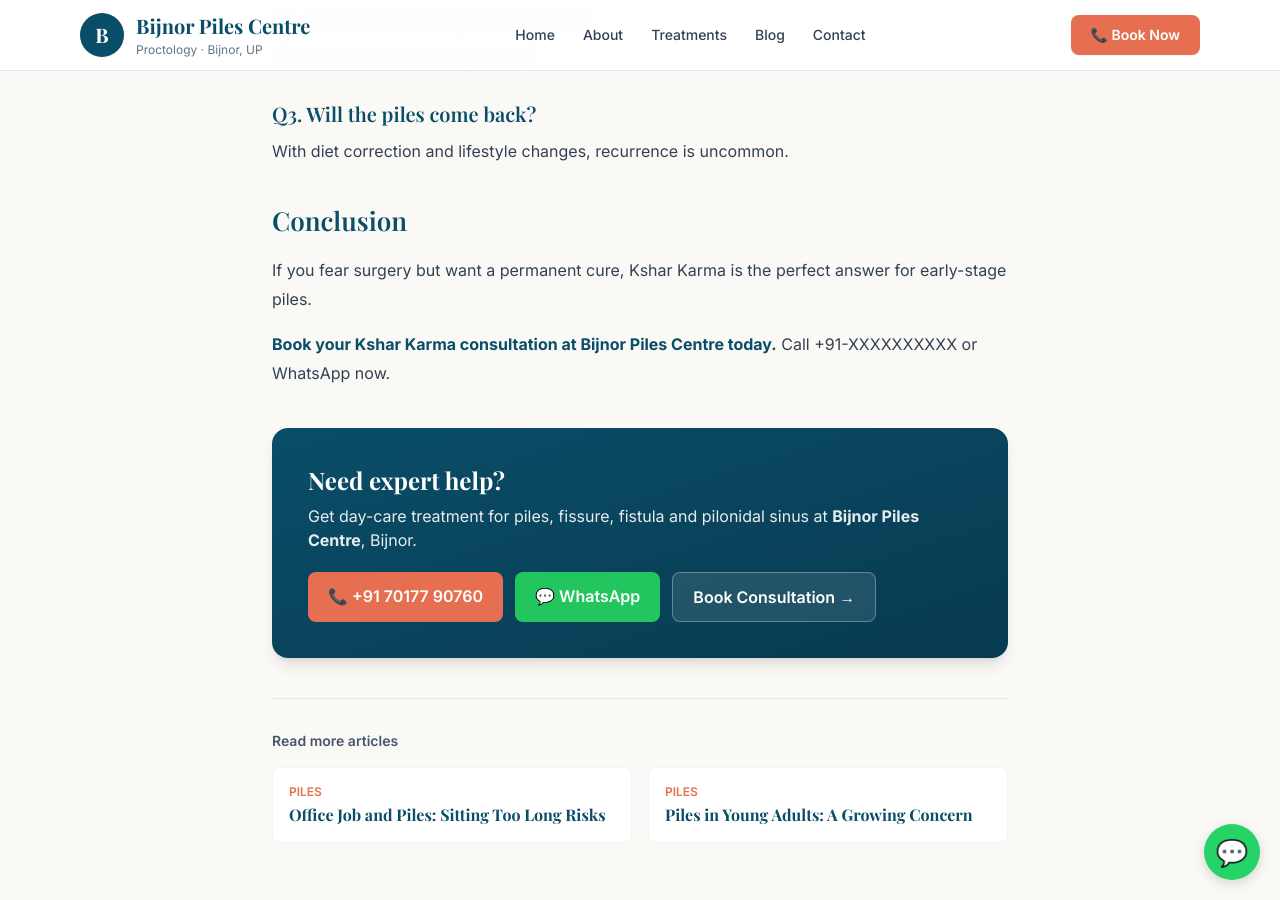
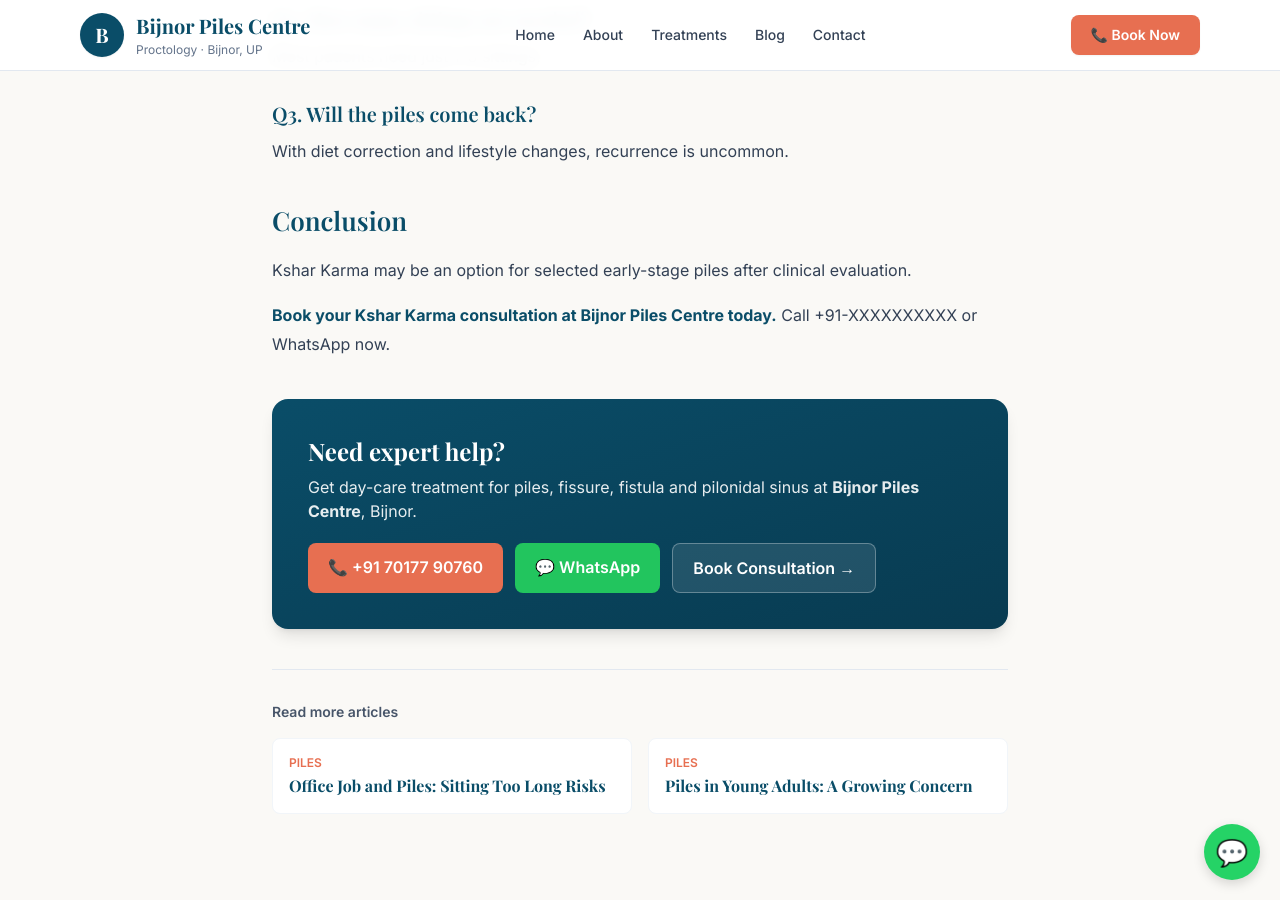
Before and after one commit to kumarparmod23/bijnorpilescentre, a Jekyll site: the page built from _posts/en/2026-04-12-kshar-karma-piles.md, in a window 1280 px wide and 900 px high, scrolled down 1751 px. Built offline with Jekyll 4.4.1, drawn with Linux system fonts in a browser that asks for light colours; nearby versions of some CDN libraries; some of the changed lines change nothing that is shown; some of the changed text lies outside the part shown.

Commit message:
Update treatment messaging and success-rate claims

```diff
--- a/_posts/en/2026-04-12-kshar-karma-piles.md
+++ b/_posts/en/2026-04-12-kshar-karma-piles.md
@@ -1,8 +1,8 @@
 ---
 layout: post
-title: "Kshar Karma: Painless Treatment for Piles"
-meta_description: "Kshar Karma is a painless Ayurvedic chemical cauterisation for piles. Learn how it works and why it's safer than surgery."
-keywords: [kshar karma, kshar karma piles, ksharkarma, painless piles treatment, ayurvedic piles cure, piles cauterisation, bijnor piles centre, piles without surgery, bawasir treatment, kshar piles]
+title: "Kshar Karma: treatment for Piles"
+meta_description: "Kshar Karma is a Ayurvedic chemical cauterisation for piles. Learn how it works and why it's safer than surgery."
+keywords: [kshar karma, kshar karma piles, ksharkarma, piles treatment, ayurvedic piles cure, piles cauterisation, bijnor piles centre, piles without surgery, bawasir treatment, kshar piles]
 condition: "Piles"
 slug: "kshar-karma-piles"
 lang: "en"
@@ -51,6 +51,6 @@ Most patients need just 1–3 sittings.
 With diet correction and lifestyle changes, recurrence is uncommon.
 
 ## Conclusion
-If you fear surgery but want a permanent cure, Kshar Karma is the perfect answer for early-stage piles.
+Kshar Karma may be an option for selected early-stage piles after clinical evaluation.
 
 **Book your Kshar Karma consultation at Bijnor Piles Centre today.** Call +91-XXXXXXXXXX or WhatsApp now.
```
